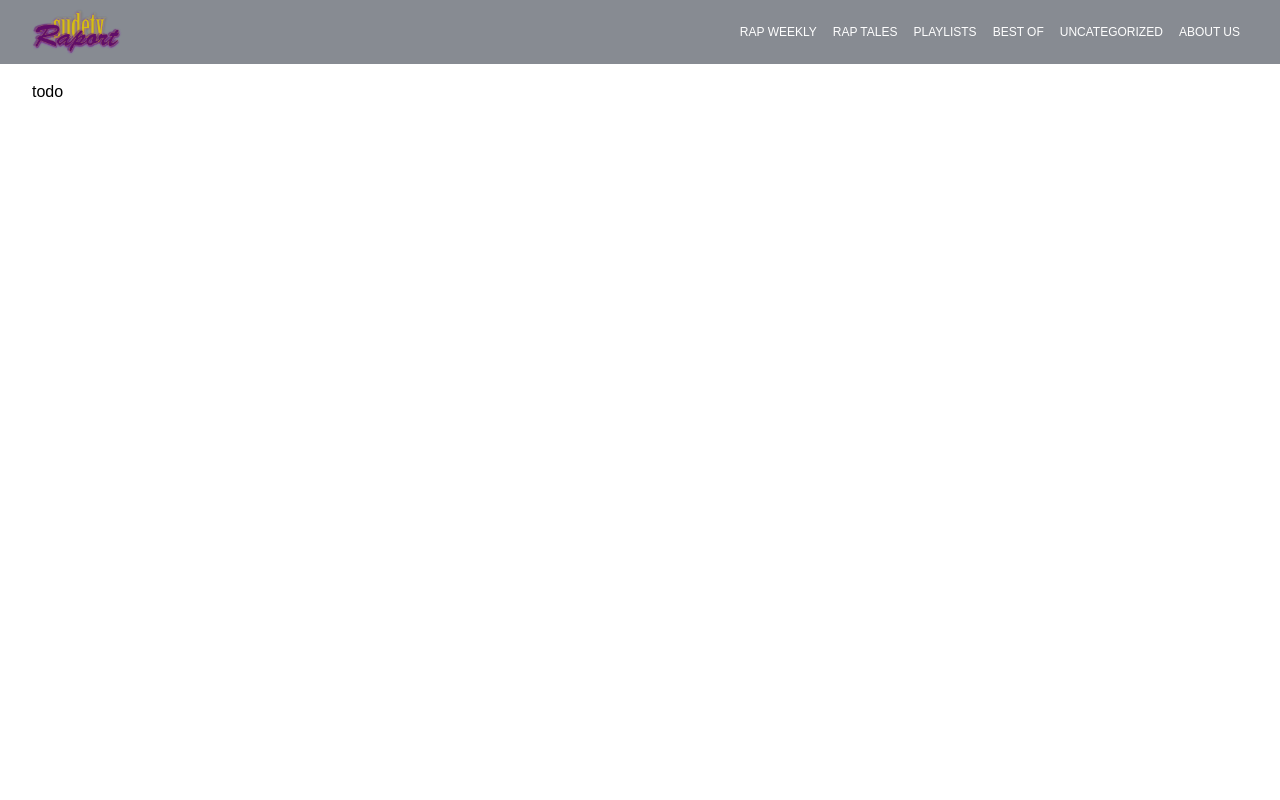
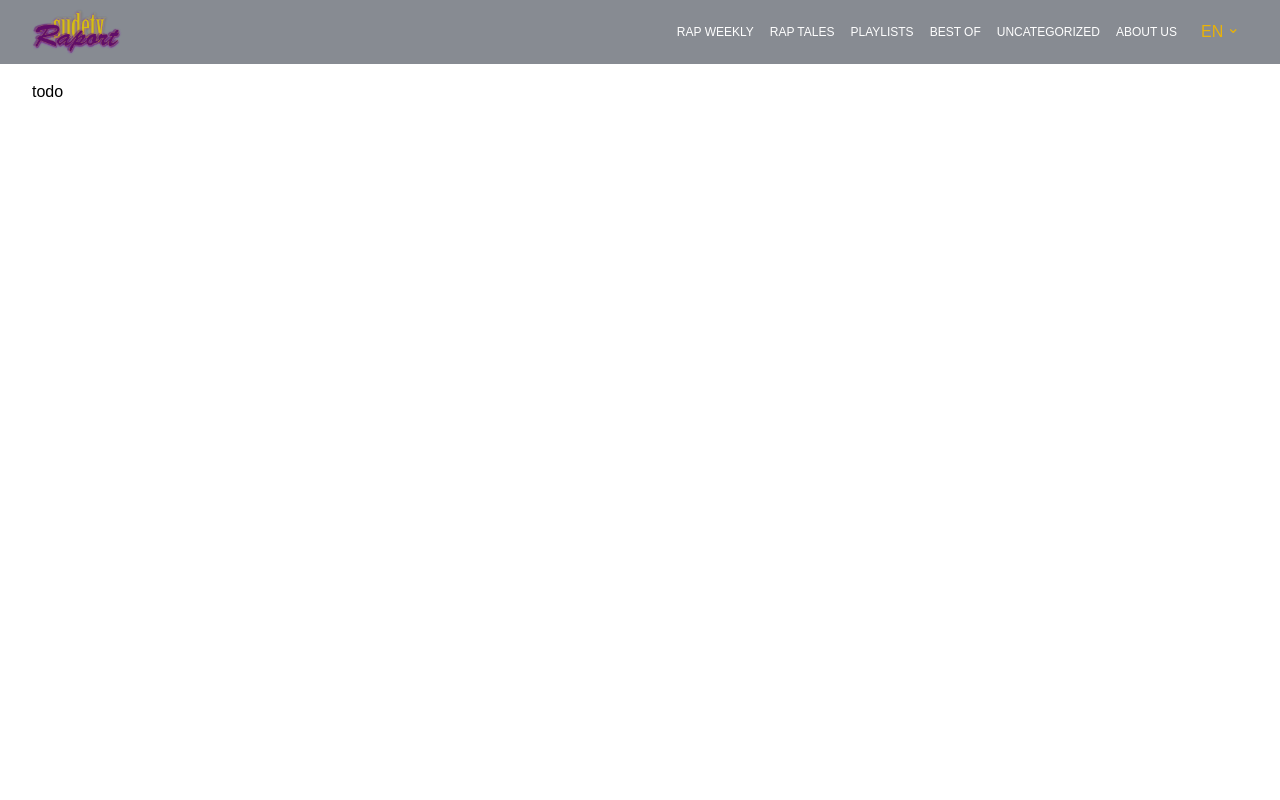
Before and after one commit to daveomri/sudety-raport-project, a Next.js app in the folder sudety-raport-app/: page /en in a window 1280 px wide. Shown: the top 800 px of the page. Built offline with nearby package versions, Linux system fonts and the light colour scheme.

Commit message:
#5 Implemented the language switcher

```diff
--- a/sudety-raport-app/src/components/Header/index.tsx
+++ b/sudety-raport-app/src/components/Header/index.tsx
@@ -3,6 +3,8 @@ import React, { useState } from 'react'
 import Image from 'next/image';
 import { Link } from '@/i18n/routing';
 import { useTranslations } from 'next-intl';
+
+import LocaleSwitcher from '@/components/LocaleSwitcher';
 
 const categories: {
   key: string;
@@ -30,11 +32,10 @@ const categories: {
   }
 ];
 
-const navBar: {
+const pages: {
   key: string;
-  subpath: "/pages" | "/categories";
+  subpath: "/pages";
 }[] = [
-  ...categories,
   {
     key: 'about-us',
     subpath: "/pages"
@@ -71,13 +72,27 @@ export const Header = () => {
                     <div className='ml-4 flex items-center space-x-4'>
                       <ul className='flex'>
                         {
-                          navBar.map((item) => {
+                          categories.map((item) => {
                             return (
                               <li key={`${item.key}-top`}>
                                 <Link href={{
-                                  pathname: `${item.subpath}/[keyId]`,
+                                  pathname: `${item.subpath}/[categoryId]`,
                                   params: {
-                                    keyId: item.key
+                                    categoryId: item.key
+                                  }
+                                }} className="hover:text-purple-600 text-white block rounded-lg p-2 text-center text-xs uppercase">{t(item.key)}</Link>
+                              </li>
+                            );
+                          })
+                        }
+                        {
+                          pages.map((item) => {
+                            return (
+                              <li key={`${item.key}-top`}>
+                                <Link href={{
+                                  pathname: `${item.subpath}/[pageId]`,
+                                  params: {
+                                    pageId: item.key
                                   }
                                 }} className="hover:text-purple-600 text-white block rounded-lg p-2 text-center text-xs uppercase">{t(item.key)}</Link>
                               </li>
@@ -85,10 +100,12 @@ export const Header = () => {
                           })
                         }
                       </ul>
+                      <LocaleSwitcher />
                     </div>
                   </div>
                   <div className='md:hidden  flex items-center'>
-                    <button className='inline-flex items-center justify-center p-2 rounded-md text-white md:text-white hover:text-white focus:outline-none focus:ring-0 focus:ring-inset focus:ring-white' onClick={isOpenHelper}>
+                    <LocaleSwitcher />
+                    <button className='inline-flex items-center justify-center p-2 rounded-md text-purple-800 md:text-purple-800 hover:text-purple-400 focus:outline-none focus:ring-0 focus:ring-inset focus:ring-white' onClick={isOpenHelper}>
                       {
                         isOpen ? (
                           <svg  className="h-6 w-6"
@@ -126,13 +143,13 @@ export const Header = () => {
                   <div className='px-2 py-2 space-y-1 sm:px3'>
                     <ul>
                       {
-                        navBar.map((item) => {
+                        categories.map((item) => {
                           return (
                             <li key={`${item.key}-bottom`}>
                               <Link href={{
-                                  pathname: `${item.subpath}/[keyId]`,
+                                  pathname: `${item.subpath}/[categoryId]`,
                                   params: {
-                                    keyId: item.key
+                                    categoryId: item.key
                                   }
                                 }} className="text-white block hover:bg-white hover:bg-opacity-20 hover:backdrop-invert hover:text-black p-2 text-center hover:rounded uppercase">
                                 {t(item.key)}
@@ -141,6 +158,22 @@ export const Header = () => {
                           );
                         })
                       }
+                      {
+                          pages.map((item) => {
+                            return (
+                              <li key={`${item.key}-bottom`}>
+                                <Link href={{
+                                    pathname: `${item.subpath}/[pageId]`,
+                                    params: {
+                                      pageId: item.key
+                                    }
+                                  }} className="text-white block hover:bg-white hover:bg-opacity-20 hover:backdrop-invert hover:text-black p-2 text-center hover:rounded uppercase">
+                                  {t(item.key)}
+                                </Link>
+                              </li>
+                            );
+                          })
+                        }
                     </ul>
                   </div>
                 </div>
--- a/sudety-raport-app/src/components/LocaleSwitcher/LocaleSwitcherSelect.tsx
+++ b/sudety-raport-app/src/components/LocaleSwitcher/LocaleSwitcherSelect.tsx
@@ -23,6 +23,7 @@ export default function LocaleSwitcherSelect({
 
   function onSelectChange(event: ChangeEvent<HTMLSelectElement>) {
     const nextLocale = event.target.value as Locale;
+    console.log(params);
     startTransition(() => {
       router.replace(
         // @ts-expect-error -- TypeScript will validate that only known `params`
@@ -37,13 +38,13 @@ export default function LocaleSwitcherSelect({
   return (
     <label
       className={clsx(
-        'relative text-gray-400',
+        'relative text-yellow-500',
         isPending && 'transition-opacity [&:disabled]:opacity-30'
       )}
     >
       <p className="sr-only">{label}</p>
       <select
-        className="inline-flex appearance-none bg-transparent py-3 pl-2 pr-6"
+        className="inline-flex appearance-none bg-transparent py-3 pr-6"
         defaultValue={defaultValue}
         disabled={isPending}
         onChange={onSelectChange}
--- a/sudety-raport-app/src/components/LocaleSwitcher/index.tsx
+++ b/sudety-raport-app/src/components/LocaleSwitcher/index.tsx
@@ -13,7 +13,7 @@ export default function LocaleSwitcher() {
     <LocaleSwitcherSelect defaultValue={locale} label={t('label')}>
       {routing.locales.map((cur) => (
         <option key={cur} value={cur}>
-          {t('locale', {locale: cur})}
+          {t('locale', {locale: cur === 'cs-CZ' ? 'cs_CZ' : cur})}
         </option>
       ))}
     </LocaleSwitcherSelect>
--- a/sudety-raport-app/src/i18n/routing.ts
+++ b/sudety-raport-app/src/i18n/routing.ts
@@ -8,13 +8,13 @@ export const routing = defineRouting({
   defaultLocale: 'en',
   pathnames: {
     '/': '/',
-    '/pages/[keyId]': {
-      en: '/pages/[keyId]',
-      'cs-CZ': '/stranky/[keyId]'
+    '/pages/[pageId]': {
+      en: '/pages/[pageId]',
+      'cs-CZ': '/stranky/[pageId]'
     },
-    '/categories/[keyId]': {
-      en: '/categories/[keyId]',
-      'cs-CZ': '/kategorie/[keyId]'
+    '/categories/[categoryId]': {
+      en: '/categories/[categoryId]',
+      'cs-CZ': '/kategorie/[categoryId]'
     }
   }
 });
--- a/sudety-raport-app/src/messages/cs-CZ.json
+++ b/sudety-raport-app/src/messages/cs-CZ.json
@@ -14,9 +14,21 @@
         "uncategorized": "nezařazeno",
         "about-us": "o nás"
     },
+    "Slugs": {
+        "rap_weekly": "rapovy_tydenik",
+        "rap-tales": "rapove_pribehy",
+        "playlists": "playlisty",
+        "best_of": "zebricky",
+        "uncategorized": "nezarazeno",
+        "about-us": "o_nas"
+    },
     "Footer": {
         "support-us": "podpoř nás",
         "get-more": "získej víc",
         "follow-us": "sleduj nás"
+    },
+    "LocaleSwitcher": {
+        "label": "Změň jazyk",
+        "locale": "{locale, select, cs_CZ {CZ} en {EN} other {Unknown}}"
     }
 }
--- a/sudety-raport-app/src/messages/en.json
+++ b/sudety-raport-app/src/messages/en.json
@@ -14,9 +14,21 @@
         "uncategorized": "uncategorized",
         "about-us": "about us"
     },
+    "Slugs": {
+        "rap_weekly": "rap_weekly",
+        "rap-tales": "rap-tales",
+        "playlists": "playlists",
+        "best_of": "best_of",
+        "uncategorized": "uncategorized",
+        "about-us": "about-us"
+    },
     "Footer": {
         "support-us": "support us",
         "get-more": "get more",
         "follow-us": "follow us"
+    },
+    "LocaleSwitcher": {
+        "label": "Change language",
+        "locale": "{locale, select, cs_CZ {CZ} en {EN} other {Unknown}}"
     }
 }
--- a/sudety-raport-app/src/middleware.ts
+++ b/sudety-raport-app/src/middleware.ts
@@ -5,5 +5,16 @@ export default createMiddleware(routing);
 
 export const config = {
   // Match only internationalized pathnames
-  matcher: ['/', '/(cs-CZ|en)/:path*']
+  matcher: [
+    // Enable a redirect to a matching locale at the roots
+    '/',
+
+    // Set a cookie to remember the previous locale for
+    // all requests that have a locale prefix
+    '/(cs-CZ|en)/:path*',
+
+    // Enable redirects that add missing locales
+    // (e.g. `/pathnames` -> `/en/pathnames`)
+    '/((?!_next|_vercel|.*\\..*).*)'
+  ]
 };
```
